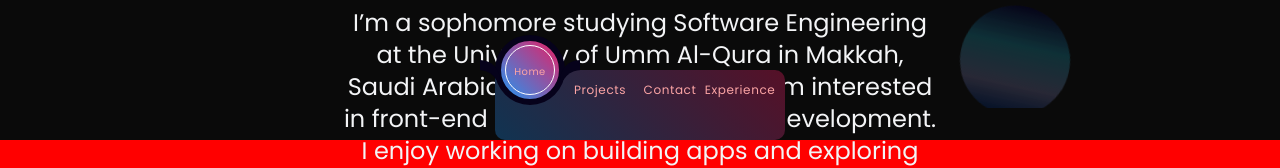
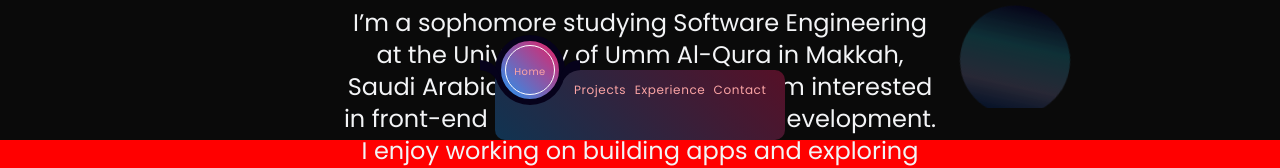
Before and after one commit to HasanBGIt/Portfolio-5, a React (Vite) app: page / in a window 1280 px wide. Shown: the part 660-828 px from the top of the page. Built offline with nearby package versions, Linux system fonts and the light colour scheme.

Commit message:
change the places of the navbar

```diff
--- a/src/componets/Navbar.jsx
+++ b/src/componets/Navbar.jsx
@@ -264,6 +264,16 @@ const Navbar = () => {
             </a>
           </li>
 
+          <li className={`list ${activeIndex === 3 ? 'active' : ''}`} onClick={() => activeLink(3)}>
+            <a href="#Experience">
+              <span className="icon">
+                <ion-icon name="chatbubble-outline"></ion-icon>
+              </span>
+              <span className="text text-red-300">Experience</span>
+              <span className="circle"></span>
+            </a>
+          </li>
+
           <li className={`list ${activeIndex === 2 ? 'active' : ''}`} onClick={() => activeLink(2)}>
             <a href="#Contact">
               <span className="icon">
@@ -274,15 +284,6 @@ const Navbar = () => {
             </a>
           </li>
 
-          <li className={`list ${activeIndex === 3 ? 'active' : ''}`} onClick={() => activeLink(3)}>
-            <a href="#Experience">
-              <span className="icon">
-                <ion-icon name="chatbubble-outline"></ion-icon>
-              </span>
-              <span className="text text-red-300">Experience</span>
-              <span className="circle"></span>
-            </a>
-          </li>
 
           <div className="indicator"></div>
         </ul>
```
